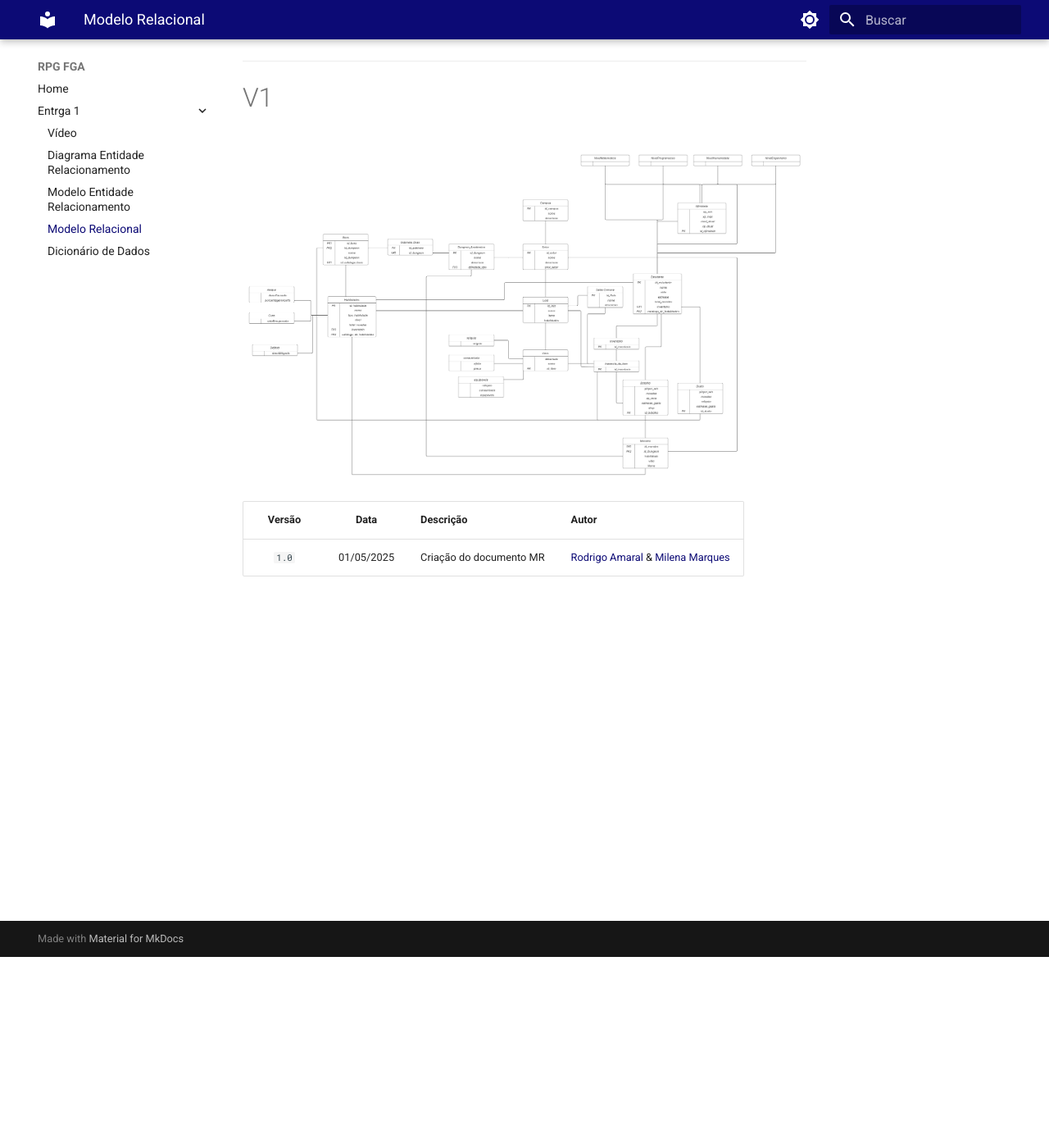
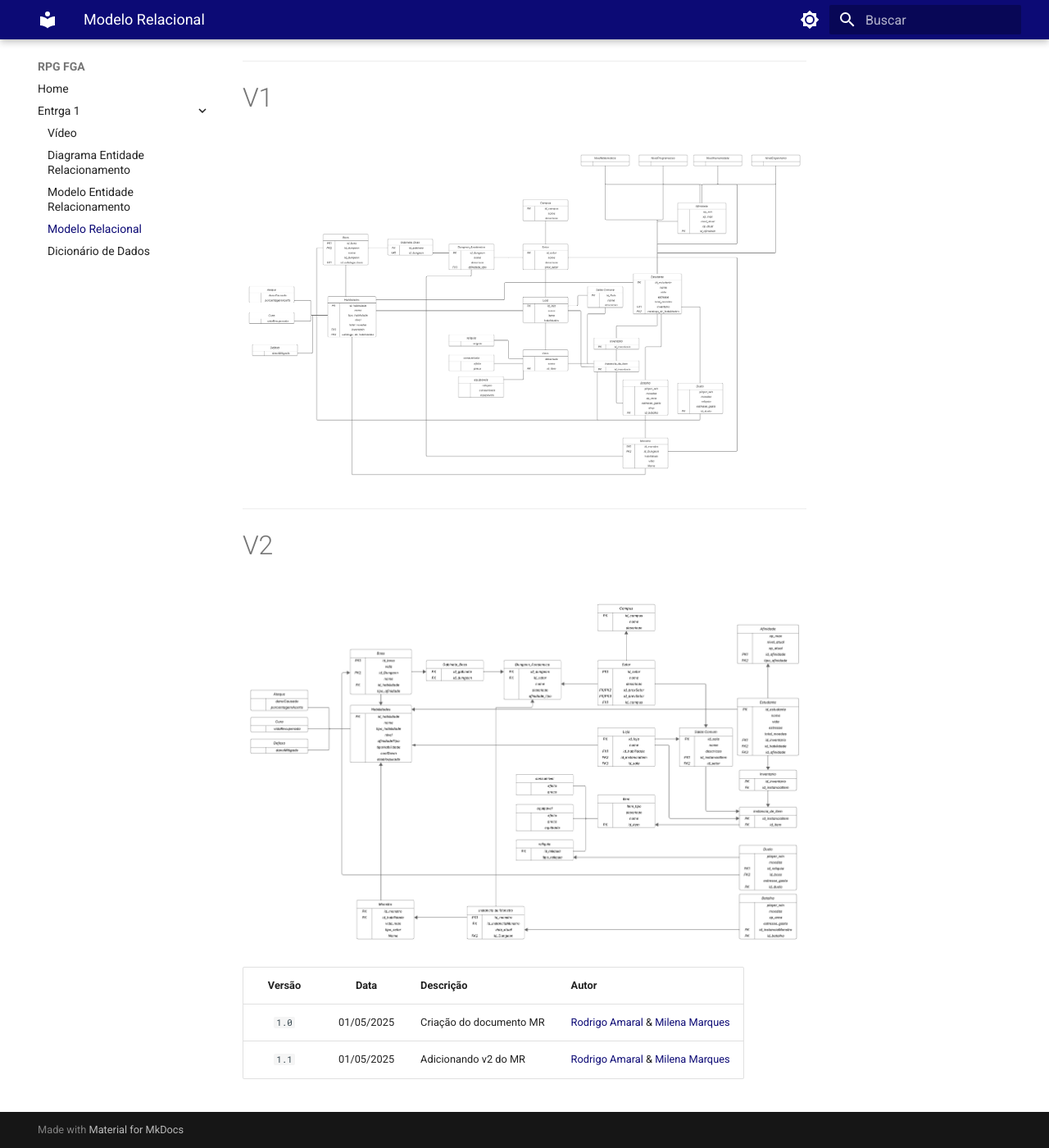
Before and after one commit to SBD1/2025.1_RPG_FGA, an MkDocs documentation site: the page built from docs/entrega1/relacionamentov1.md, in a window 1280 px wide and 1400 px high, scrolled down 233 px. Shown: the whole window at 82% size. Built offline with MkDocs 1.6.1 and Material for MkDocs 9.7.7, drawn with Linux system fonts in a browser that asks for light colours.

Commit message:
Add v2 MR
Co-authored-by: milenamso <oliveirademilena@gmail.com>

```diff
--- a/docs/entrega1/relacionamentov1.md
+++ b/docs/entrega1/relacionamentov1.md
@@ -11,9 +11,16 @@
 ![mr versão 1](../assets/mrv1.png)
 
 
+---
 
+
+# V2
+
+
+![mr versão 2](../assets/mrv2.png)
 
 
 | Versão |  Data  | Descrição| Autor                 |
 | :----: | :--------: | ---------------------------------- | -------------------------------------------------------------------------------- |
 | `1.0` | 01/05/2025 | Criação do documento MR      | [Rodrigo Amaral](https://github.com/rodrigoFAmaral) & [Milena Marques](https://github.com/milenamso)|
+| `1.1` | 01/05/2025 | Adicionando v2 do MR      | [Rodrigo Amaral](https://github.com/rodrigoFAmaral) & [Milena Marques](https://github.com/milenamso)|
```
Also changed, not shown: docs/assets/mrv2.png (added).
